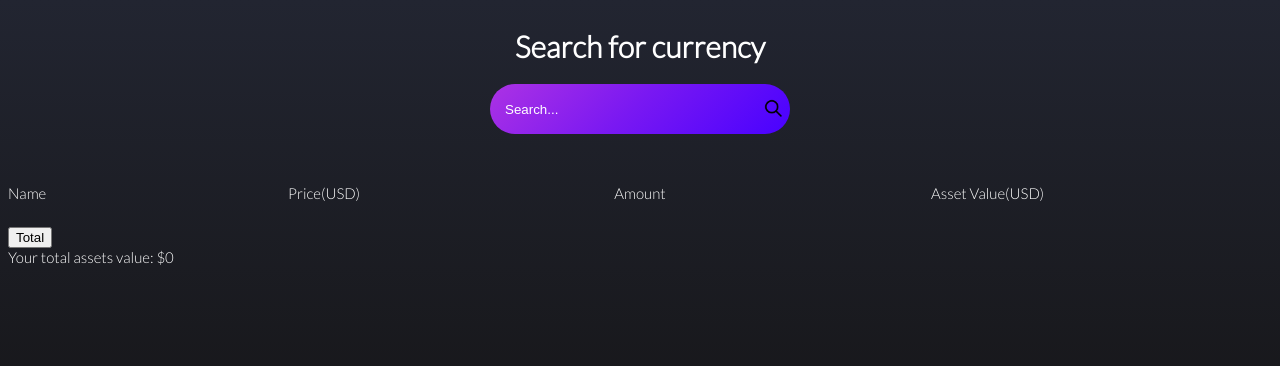
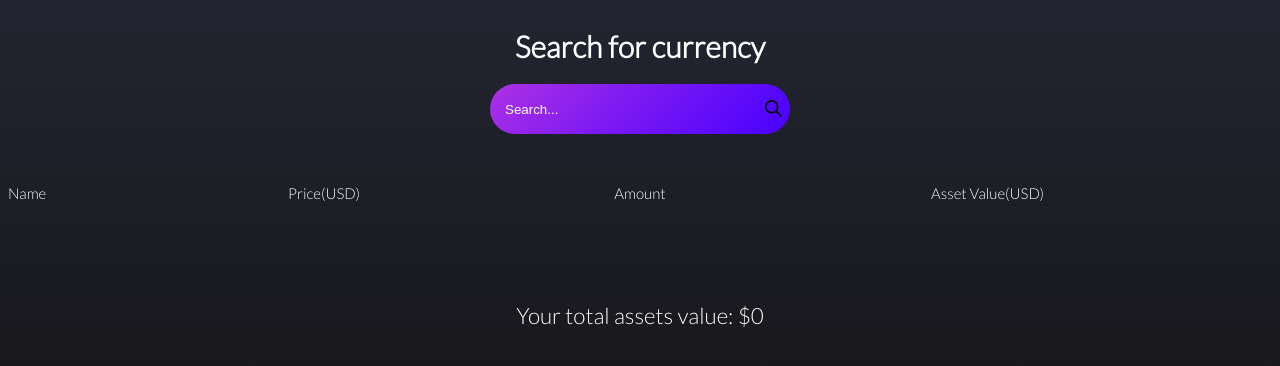
Before and after one commit to Morghot2/Trackfolio, a React (Create React App) app: page / in a window 1280 px wide. Shown: the top 366 px of the page. Built offline with nearby package versions, Linux system fonts and the light colour scheme.

Commit message:
Big numbers handle

```diff
--- a/src/components/App.js
+++ b/src/components/App.js
@@ -7,43 +7,39 @@ import search from "../search.png";
 
 const App = () => {
   let [total, setTotal] = useState(0);
-  // const [coins, setCoins] = useState([]);
+
   const refs = useRef([]);
   const [coin, setCoin] = useState("");
   const [coinsList, setCoinsList] = useState([]);
   const [coins, setCoins] = useState([]);
   const [loading, setLoading] = useState(false);
+  const [validNumber, setValidNumber] = useState(true);
   const onInputChange = (event) => {
     event.preventDefault();
     setCoin(event.target.value);
   };
-  // const calculateTotal = () => {
-  //   const results = refs.current.filter(element => {
-  //     return element !== null;
-  //   });
-  //   let sum = 0;
-  //   for (let i = 0; i < refs.current.length; i++) {
-  //     refs.current[i].innerHTML !== null ? sum += parseInt(refs.current[i].innerHTML) : console.log('dupa')
-  //   }
-  //   setTotal(sum);
-  // };
 
   const calculateTotal = () => {
-    const results = refs.current.filter(element => {
+    const results = refs.current.filter((element) => {
       return element !== null;
     });
+
     let sum = 0;
+    const char = "e";
+
     for (let i = 0; i < results.length; i++) {
-      sum += parseInt(results[i].innerHTML)
+      if (results[i].innerHTML.includes(char)) {
+        setValidNumber(false);
+        break;
+      } else {
+        sum += parseInt(results[i].innerHTML);
+        setValidNumber(true);
+      }
     }
+    console.log(validNumber);
+
     setTotal(sum);
   };
-  // calculateTotal()
-  useEffect(() => {})
-
-
-
-
 
   const fetchCrypto = async () => {
     const url = `https://api.coingecko.com/api/v3/coins/${coin.toLowerCase()}?tickers=false&market_data=true&community_data=false&developer_data=false&sparkline=false`;
@@ -56,31 +52,19 @@ const App = () => {
         setCoinsList((coinList) => [...coinList, result.data]);
       }
     } catch (e) {
-      alert("Provide valid coin name");
+      alert(" Please - provide valid coin name");
     } finally {
       setLoading(false);
     }
   };
   const removeCrypto = (coin) => {
     const coinPosition = coinsList.indexOf(coin);
-    setCoins(0)
+    setCoins(0);
 
-    // refs.current.splice(coinsList.indexOf(coin), 1, 'dupa')
     setCoinsList(
       coinsList.filter((element) => coinPosition !== coinsList.indexOf(element))
     );
   };
-  // const onValueEnter = (event, coinIndex) => {
-  //   event.preventDefault();
-  //   // coins.splice(coinsList.indexOf(coin), 1, event.target.value);
-  //   coins.push(event.target.value)
-
-  //   // setCoins(event.target.value)
-
-  //   // calculateTotal()
-  //   // setCoins(event.target.value)
-
-  // };
 
   return (
     <div className="coin-app">
@@ -121,13 +105,12 @@ const App = () => {
         calculateTotal={calculateTotal}
         coins={coins}
         setCoins={setCoins}
-        // total={total}
-        // onValueEnter={onValueEnter}
-        // coins={coins}
       />
 
-      <button onClick={calculateTotal}>Total</button>
-      <div>Your total assets value: ${total}</div>
+      <div className="total-value">
+        Your total assets value: $
+        {validNumber === false ? " You are too rich to calculate :)" : total}
+      </div>
     </div>
   );
 };
--- a/src/components/DisplayCoin.js
+++ b/src/components/DisplayCoin.js
@@ -8,38 +8,16 @@ const DisplayCoin = ({
   calculateTotal,
   coins,
   setCoins,
-  // total,
-  // coins,
-  // onValueEnter,
 }) => {
-  // const [coins, setCoins] = useState([]);
-
-  // const onAmountEnter = (event) => {
-  //   event.preventDefault()
-  //   setCoins(event.target.value)
-
-
-
-
-  // }
-
   const onValueEnter = (event, coinIndex) => {
     event.preventDefault();
-    setCoins(event.target.value)
-    // calculateTotal()
-    // setCoins(event.target.value)
-
+    setCoins(event.target.value);
   };
   useEffect(() => {
-    calculateTotal()
-
-  }, [coins])
+    calculateTotal();
+  }, [coins]);
   return coinsList.map((coin) => {
-    // const coinIndex = coinsList.indexOf(coin)
-
-
     return (
-
       <div key={coin.name}>
         <div className="coin-container">
           <div className="segment">
@@ -61,9 +39,9 @@ const DisplayCoin = ({
               className="amount-input"
               type="number"
               name="amount"
+              maxLength="5"
               onChange={onValueEnter}
               id={coin.name}
-              // value={coins[coinIndex]}
             />
           </div>
 
@@ -92,7 +70,6 @@ const DisplayCoin = ({
             </button>
           </div>
         </div>
-
       </div>
     );
   });
--- a/src/style.css
+++ b/src/style.css
@@ -163,38 +163,9 @@ body {
   width: 10px;
   background: transparent;
 }
-/* .titles {
-    display: flex;
-    flex-direction: row;
-    justify-content: space-between;
 
+.total-value {
+  text-align: center;
+  margin-top: 100px;
+  font-size: 1.4rem;
 }
-.segment {
-    flex: 1 1 0px;
-    width: 0px;
-}
-.value-segment {
-    flex: 1 1 0px;
-    width: 0px;
-    text-align: rgiht;
-
-}
-
-
-.delete-button {
-    display: flex;
-    justify-content:flex-end ;
-}
-.value-segment {
-    display: flex;
-    justify-content:flex-end ;
-}
-
-.price-segment {
-    display: flex;
-    justify-content: flex-end ;
-}
-.input-segment {
-    display: flex;
-    justify-content: flex-end ;
-} */
```
